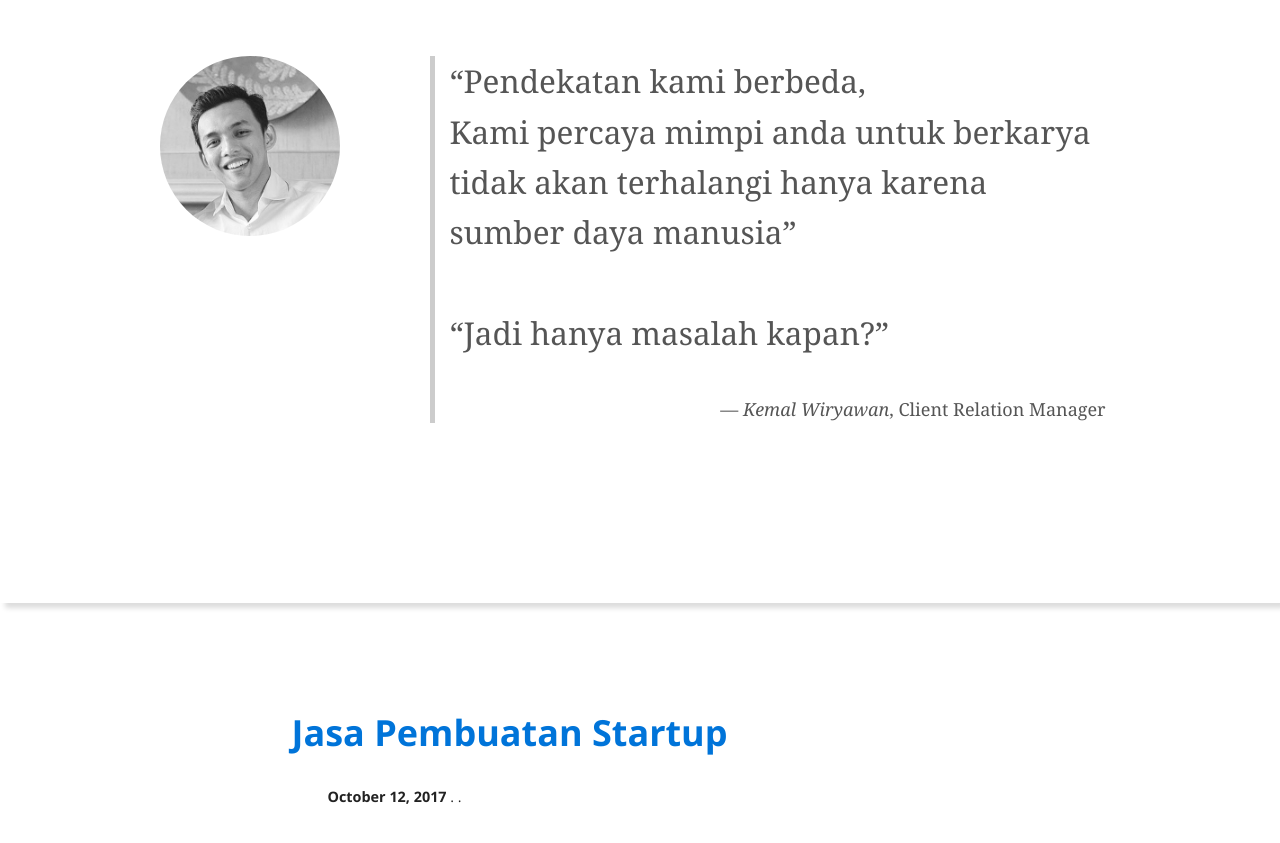
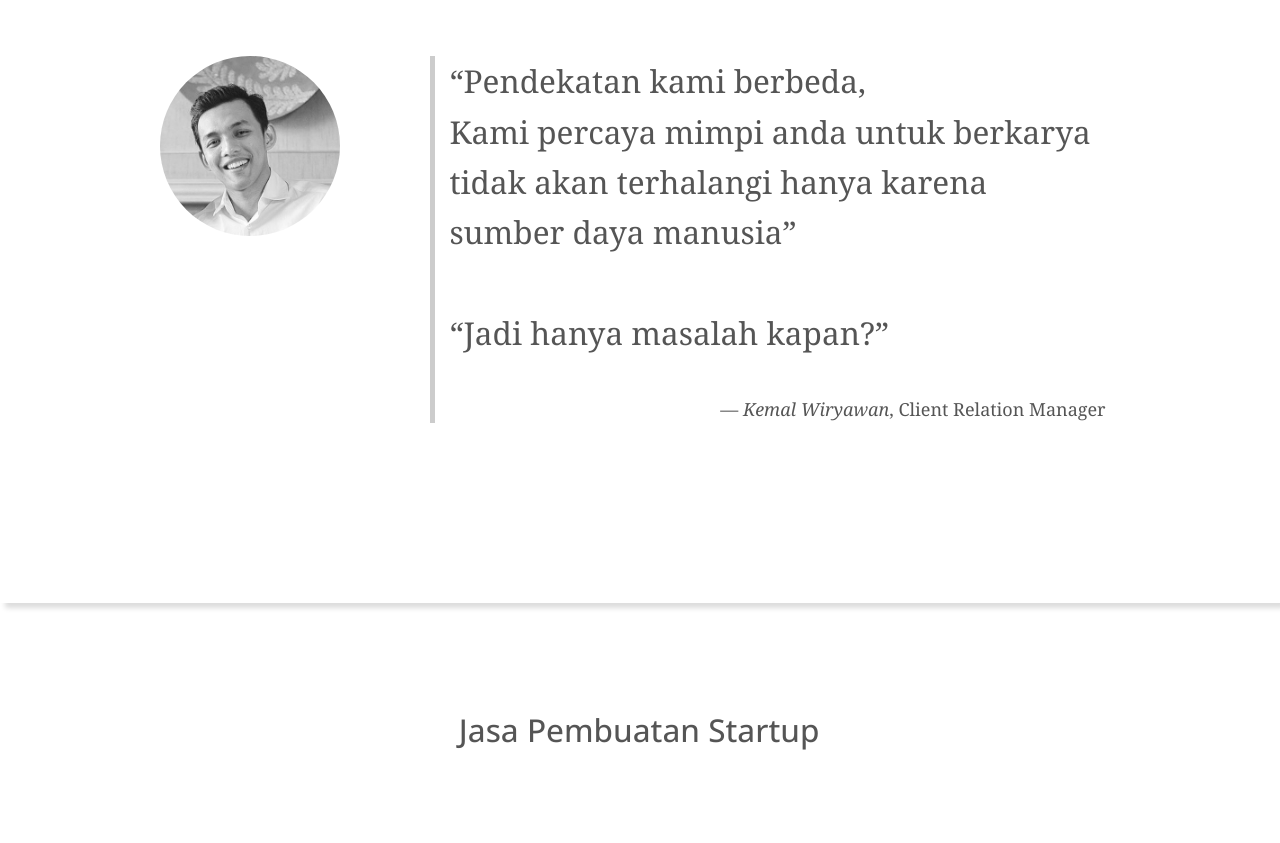
Before and after one commit to kemtol/rocktokom, a Jekyll site: the page built from index.html, in a window 1280 px wide and 900 px high, scrolled down 4833 px. Shown: the top 843 px of the window. Built offline with Jekyll 4.4.1, drawn with Linux system fonts in a browser that asks for light colours; nearby versions of some CDN libraries.

Commit message:
Update index.html

```diff
--- a/index.html
+++ b/index.html
@@ -3,8 +3,11 @@ layout: default
 ---
 
 <div class="posts">
-  {% for post in site.posts %}
-      <h3><a href="{{ post.url }}">{{ post.title }}</a></h3>
-      <p><small><strong>{{ post.date | date: "%B %e, %Y" }}</strong> . {{ post.category }} . <a href="http://erjjones.github.com{{ post.url }}#disqus_thread"></a></small></p>
-  {% endfor %}
+{% for post in site.posts %}
+  {% if post.categories contains 'postcategory' %}
+    <h1>Do nothing</h1>
+  {% else %}
+    <h2>{{ post.title }}</h2>
+  {% endif %}
+{% endfor %}
 </div>
```
